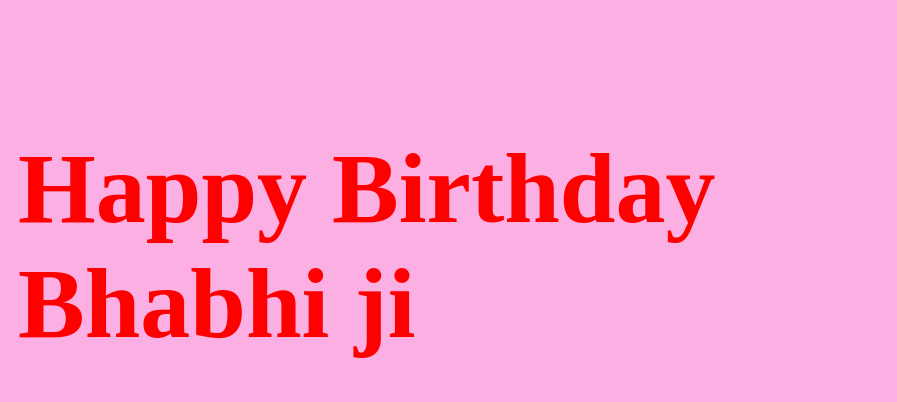
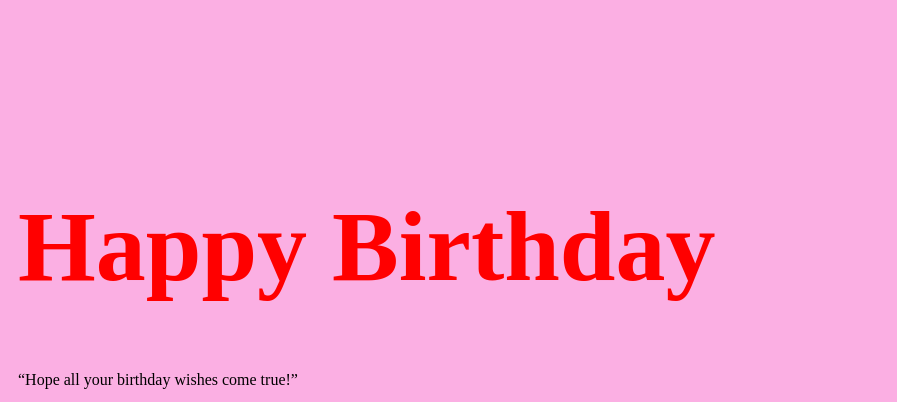
Before and after one commit to Monu1432/birthday, a plain HTML site: page index.html in a window 1280 px wide. Shown: the top 402 px of the page, 383-1280 px from the left. Drawn offline with Linux system fonts and the light colour scheme.

Commit message:
Update index.html

```diff
--- a/index.html
+++ b/index.html
@@ -9,12 +9,12 @@
 <table cellspacing="20" >
 <tr>
 <td>
-	<img class="jyoti circular" src="jyoti.jpg.jpeg" alt="Happy Birthday">
+	<img class=" circular" src=" " alt="Happy Birthday">
 	<h3>❣️❣️❣️❣️❣️</h3>
         <a href="https://www.youtube.com/watch?v=K2aJTT29ZdU"><h2>this is for u😊 click here</h2></a>
 
 </td>
-<td><h1 id="heading">Happy Birthday Bhabhi ji</h1>
+<td><h1 id="heading">Happy Birthday</h1>
 <p>“Hope all your birthday wishes come true!”</p>
 <p>“It's your special day — get out there and celebrate!”</p>
 <p>“Wishing you the biggest slice of happy today.”</p>
```
